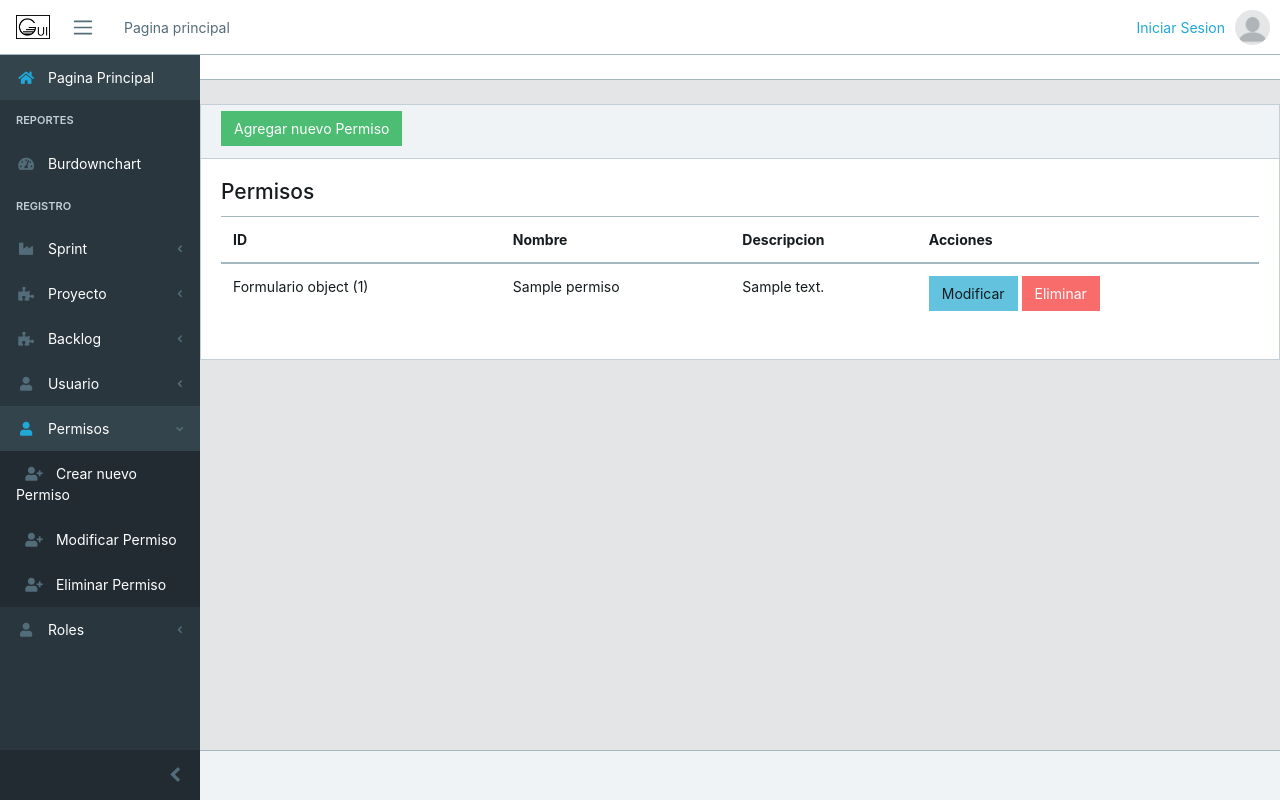
After one commit to ferse/software, a Django app: page /permisos in a window 1280 px wide. The commit adds this page. Run offline with Django 4.2, Linux system fonts and the light colour scheme; tables that the repository leaves empty hold one stand-in row (values such as "Sample post"); some libraries are stand-ins or nearby versions.

Commit message:
Listado Usuarios/Permisos/Roles

```diff
--- a/Main/Agile/App/models.py
+++ b/Main/Agile/App/models.py
@@ -53,7 +53,12 @@ class Usuario(AbstractBaseUser):
     objects = MyAccountManager()
 
     def __str__(self):
-        return self.alias
+        f1_str = self.date_joined.strftime("%d/%m/%Y")
+        f2_str = self.last_login.strftime("%d/%m/%Y")
+
+        fila = "Alias: " + self.alias + " - " + "Email: " + self.email + " - " + "Nombre: " + self.nombre + " - " + "Apellido: " + self.apellido + " - " + "Joined: " + f1_str + " - " + "Last Login: " + f2_str + " - " + "Admin: " + str(self.is_admin) + " - " + "Activo: " + str(self.is_active)
+        return fila
+
     def has_module_perms(self, app_label):
         return True
     def has_perm(self, perm, obj=None):
@@ -67,9 +72,17 @@ class Permiso(models.Model):
     descripcion = models.CharField(max_length=100, verbose_name='descripcion')
     id_formulario = models.ForeignKey(Formulario, on_delete=models.CASCADE)
 
+    def __str__(self):
+        fila = "ID: " + self.id_formulario + " - " + "Nombre: " + self.nombre + " - " + "Descripcion: " + self.descripcion
+        return fila
+
 class Rol(models.Model):
     nombre = models.CharField(max_length=50, verbose_name='nombre')
     descripcion = models.CharField(max_length=100, verbose_name='descripcion')
+
+    def __str__(self):
+        fila = "Nombre: " + self.nombre + " - " + "Descripcion: " + self.descripcion
+        return fila
 
 class Rol_Permiso(models.Model):
     id_rol = models.ForeignKey(Rol, on_delete=models.CASCADE)
--- a/Main/Agile/App/urls.py
+++ b/Main/Agile/App/urls.py
@@ -6,5 +6,8 @@ urlpatterns = [
     path('home', views.home, name='home'),
     path('', views.logear, name='logear'),
     path('dashboard', views.home, name='dashboard'),
+    path('users', views.usuarios, name='users'),
+    path('permisos', views.permisos, name='permisos'),
+    path('roles', views.roles, name='roles'),
     path('salir', views.salir, name='salir'),
 ]
--- a/Main/Agile/App/views.py
+++ b/Main/Agile/App/views.py
@@ -2,6 +2,7 @@ from django.shortcuts import render, redirect
 from django.contrib import messages
 from django.contrib.auth import authenticate, login, logout
 from django.conf import settings
+from .models import Usuario, Permiso, Rol
 
 # Create your views here.
 def home(request):
@@ -30,6 +31,18 @@ def logear(request):
             return redirect('logear')
     return render(request,"App/login.html")
 
+def usuarios(request):
+    usuarios = Usuario.objects.all()
+    return render(request, 'paginas/users.html', {'usuarios': usuarios})
+
+def permisos(request):
+    permisos = Permiso.objects.all()
+    return render(request, 'paginas/permisos.html', {'permisos': permisos})
+
+def roles(request):
+    roles = Rol.objects.all()
+    return render(request, 'paginas/roles.html', {'roles': roles})
+
 def salir(request):
     logout(request)
     return redirect('logear')
--- a/Main/Agile/templates/App/base.html
+++ b/Main/Agile/templates/App/base.html
@@ -152,7 +152,7 @@
           </li>
 
           <li class="nav-item nav-dropdown">
-            <a class="nav-link nav-dropdown-toggle" href="#"><i class="fa fa-user"></i> Usuario</a>
+            <a class="nav-link nav-dropdown-toggle" href="{% url 'users' %}"><i class="fa fa-user"></i> Usuario</a>
             <ul class="nav-dropdown-items">
               <li class="nav-item">
                 <a class="nav-link" href="#"><i class="fa fa-user-plus ml-2"></i> Crear nuevo usuario</a>
@@ -167,7 +167,7 @@
           </li>
 
           <li class="nav-item nav-dropdown">
-            <a class="nav-link nav-dropdown-toggle" href="#"><i class="fa fa-user"></i> Permisos</a>
+            <a class="nav-link nav-dropdown-toggle" href="{% url 'permisos' %}"><i class="fa fa-user"></i> Permisos</a>
             <ul class="nav-dropdown-items">
               <li class="nav-item">
                 <a class="nav-link" href="#"><i class="fa fa-user-plus ml-2"></i> Crear nuevo Permiso</a>
@@ -182,7 +182,7 @@
           </li>
 
           <li class="nav-item nav-dropdown">
-            <a class="nav-link nav-dropdown-toggle" href="#"><i class="fa fa-user"></i> Roles</a>
+            <a class="nav-link nav-dropdown-toggle" href="{% url 'roles' %}"><i class="fa fa-user"></i> Roles</a>
             <ul class="nav-dropdown-items">
               <li class="nav-item">
                 <a class="nav-link" href="#"><i class="fa fa-user-plus ml-2"></i> Crear nuevo rol</a>
--- /dev/null
+++ b/Main/Agile/templates/paginas/permisos.html
@@ -0,0 +1,40 @@
+{% extends 'App/base.html' %}
+{% load static %}
+
+{% block content %}
+
+<div class="card">
+    <div class="card-header">
+        <a name="" id="" class="btn btn-success" href="#" role="button">Agregar nuevo Permiso</a>
+    </div>
+    <div class="card-body">
+        <h4 class="card-title">Permisos</h4>
+
+        <table class="table">
+            <thead>
+                <tr>
+                    <th>ID</th>
+                    <th>Nombre</th>
+                    <th>Descripcion</th>
+                    <th>Acciones</th>
+                </tr>
+            </thead>
+            <tbody>
+                {% for Permiso in permisos %}
+                <tr>
+                    <td>{{ Permiso.id_formulario }}</td>
+                    <td>{{ Permiso.nombre }}</td>
+                    <td>{{ Permiso.descripcion }}</td>
+                    <td>
+                        <a name="" id="" class="btn btn-info" href="#" role="button">Modificar</a>
+                        <a name="" id="" class="btn btn-danger" href="#" role="button">Eliminar</a>
+                    </td>
+                </tr>
+                {% endfor %}
+            </tbody>
+        </table>
+
+    </div>
+</div>
+
+{% endblock %}
```
Also changed, not shown: Main/Agile/templates/paginas/roles.html (added, +38 -0 lines), Main/Agile/templates/paginas/users.html (added, +50 -0 lines).
